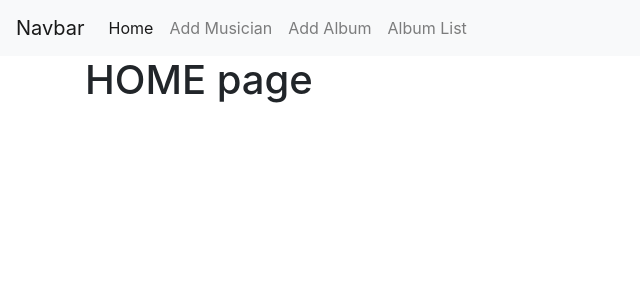
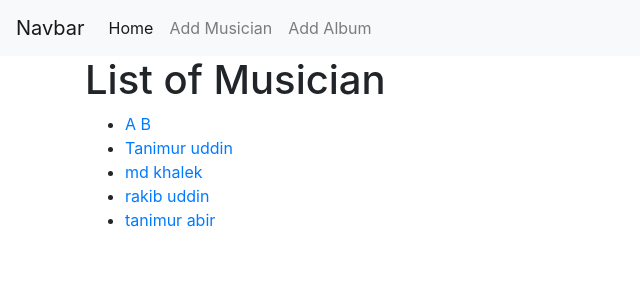
Before and after one commit to Abir-0173/DJANGO-PRACTICE, a Django app: page /first_app/ in a window 1280 px wide. Shown: the top 300 px of the page, without its empty margins (0-640 px from the left). Run offline with Django 5.2, Linux system fonts and the light colour scheme; data comes from the database, SQL or seed files in the repository; some libraries are stand-ins or nearby versions.

Commit message:
CRUD USING MYSQL

```diff
--- a/My_First_Project/My_First_Project/urls.py
+++ b/My_First_Project/My_First_Project/urls.py
@@ -28,5 +28,5 @@ urlpatterns = [
     path('admin/', admin.site.urls),
     path('first_app/', include('first_app.urls')),
     # path('', include('first_app.urls')),
-
+    # path('', admin.site.urls)
 ]
--- a/My_First_Project/first_app/urls.py
+++ b/My_First_Project/first_app/urls.py
@@ -12,8 +12,10 @@ urlpatterns = [
     path('index_1/', views.index_1, name='index_1'),
     path('add_album/', views.album_form, name='album_form'),
     path('add_musician/', views.musician_form, name='musician_form'),
-    path('album_list/', views.album_list, name='album_list'),
+    path('album_list/<int:artist_id>/', views.album_list, name='album_list'),
+    path('edit_artist/<int:artist_id>/', views.edit_artist, name='edit_artist'),
 
+    # path('album_list/<int:artist_id/>', views.album_list, name='album_list'),
     # path('form_1/', views.form_1, name='form_1'),
     # Add other URL patterns here
 ]
--- a/My_First_Project/first_app/views.py
+++ b/My_First_Project/first_app/views.py
@@ -1,26 +1,64 @@
-from django.shortcuts import render
+from django.shortcuts import render, get_object_or_404
 from django.http import HttpResponse
 from first_app.models import Musician, Album
 from first_app import forms
+from django.db.models import Avg
 
 # Create your views here.
 
 def index_1(request):
-    diction={'title': 'Home Page',}
+    musician_list = Musician.objects.order_by('first_name')
+    diction={'title': 'Home Page', 'musician_list':musician_list}
     return render(request, 'first_app/index_1.html', context=diction)
 
-def album_list(request):
-    diction={'title': 'list of albums',}
+def album_list(request, artist_id):
+    artist_info = Musician.objects.get(pk=artist_id)
+    album_list = Album.objects.filter(artist=artist_id).order_by('name', 'release_date')
+    artist_rating = Album.objects.filter(artist=artist_id).aggregate(Avg('num_stars'))
+
+    diction={'title': 'List of albums', 'artist_info': artist_info,'album_list':album_list,'artist_rating':artist_rating}
     return render(request, 'first_app/album_list.html', context=diction)
 
 def musician_form(request):
-    diction={'title': 'Add music',}
+    form = forms.MusicianForm()
+
+    if request.method == 'POST':
+        form = forms.MusicianForm(request.POST)
+        if form.is_valid():
+            form.save(commit=True)
+            return index_1(request)
+        else:
+            print(form.errors)
+
+    diction={'title': 'Add music','musician_form': form}
     return render(request, 'first_app/musician_form.html', context=diction)
+
 def album_form(request):
-    diction={'title': 'Add album',}
+    form = forms.AlbumForm()
+
+    if request.method == 'POST':
+        form = forms.AlbumForm(request.POST)
+        if form.is_valid():
+            form.save(commit=True)
+            return album_list(request)
+        else:
+            print(form.errors)
+
+    diction={'title': 'Add album', 'album_form': form,}
     return render(request, 'first_app/album_form.html', context=diction)
 
-
+def edit_artist(request, artist_id):
+    artist_info = Musician.objects.get(pk=artist_id)
+    form = forms.MusicianForm(instance=artist_info)
+    if request.method == 'POST':
+        form = forms.MusicianForm(request.POST, instance=artist_info)
+        if form.is_valid():
+            form.save(commit=True)
+            return album_list(request, artist_id)
+        else:
+            print(form.errors)
+    diction={'edit_form': form,}
+    return render(request, 'first_app/edit_artist.html', context=diction)
 
 
 # =================================================================
--- a/My_First_Project/templates/first_app/album_form.html
+++ b/My_First_Project/templates/first_app/album_form.html
@@ -2,4 +2,9 @@
 
 {% block body_block %}
 <h1>Album form</h1>
+<form method="POST">
+    {{ album_form }}
+    {% csrf_token %}
+    <input type="submit" name="submit" value="Add" class="btn btn-primary btn-sm">
+</form>
 {% endblock %}
--- a/My_First_Project/templates/first_app/base.html
+++ b/My_First_Project/templates/first_app/base.html
@@ -42,9 +42,9 @@
             <li class="nav-item">
               <a class="nav-link" href="{% url 'first_app:album_form' %}">Add Album</a>
             </li>
-            <li class="nav-item">
+            {% comment %} <li class="nav-item">
               <a class="nav-link" href="{% url 'first_app:album_list' %}">Album List</a>
-            </li>
+            </li> {% endcomment %}
 
           </ul>
         </div>
--- a/My_First_Project/templates/first_app/index_1.html
+++ b/My_First_Project/templates/first_app/index_1.html
@@ -4,7 +4,16 @@
 {% comment %} {% load my_filters %} {% endcomment %}
 
 {% block body_block %}
-<h1>HOME page</h1>
+<h1>List of Musician </h1>
+<ul>
+    {% if musician_list %}
+    {% for musician in musician_list %}
+        <li><a href="{% url 'first_app:album_list' artist_id=musician.id %}">{{ musician.first_name }} {{musician.last_name }}</a></li>
+    {% endfor %}
+    {% else %}
+    <h3>No Musician in The List</h3>
+    {% endif %}
+</ul>
 {% comment %} <h1>{{ sample_text.release_date}}</h1> {% endcomment %}
 {% comment %} <h1>{{ sample_text | custom_filter:"New Addtions"}}</h1> {% endcomment %}
 
--- a/My_First_Project/templates/first_app/musician_form.html
+++ b/My_First_Project/templates/first_app/musician_form.html
@@ -2,4 +2,9 @@
 
 {% block body_block %}
 <h1>Musician form</h1>
+<form method="POST">
+    {{ musician_form}}
+    {% csrf_token %}
+    <input type="submit" name="submit" value="Add" class="btn btn-primary btn-sm">
+</form>
 {% endblock %}
```
Also changed, not shown: My_First_Project/first_app/forms.py (+10 -1 lines), My_First_Project/templates/first_app/album_list.html (+20 -1 lines), My_First_Project/templates/first_app/edit_artist.html (added, +12 -0 lines).
